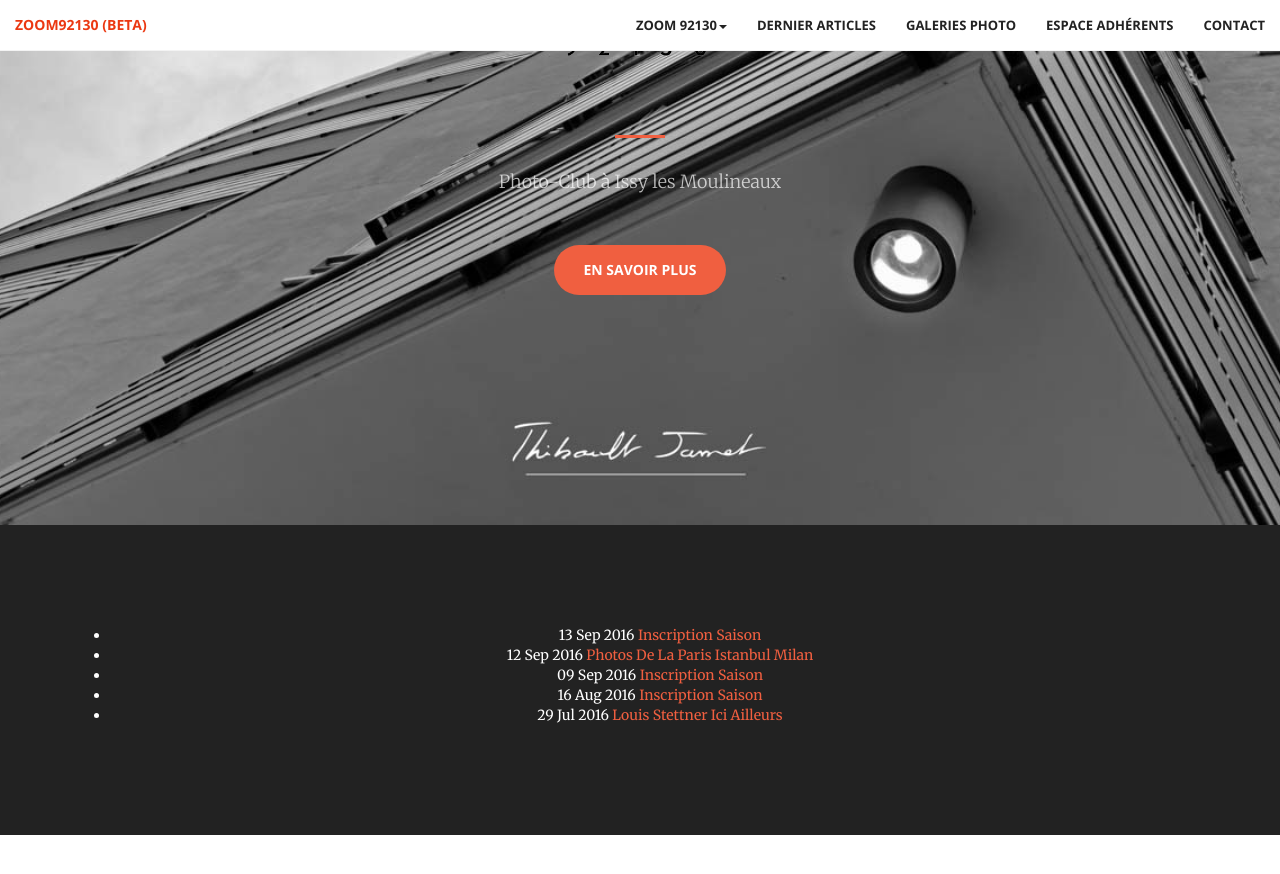
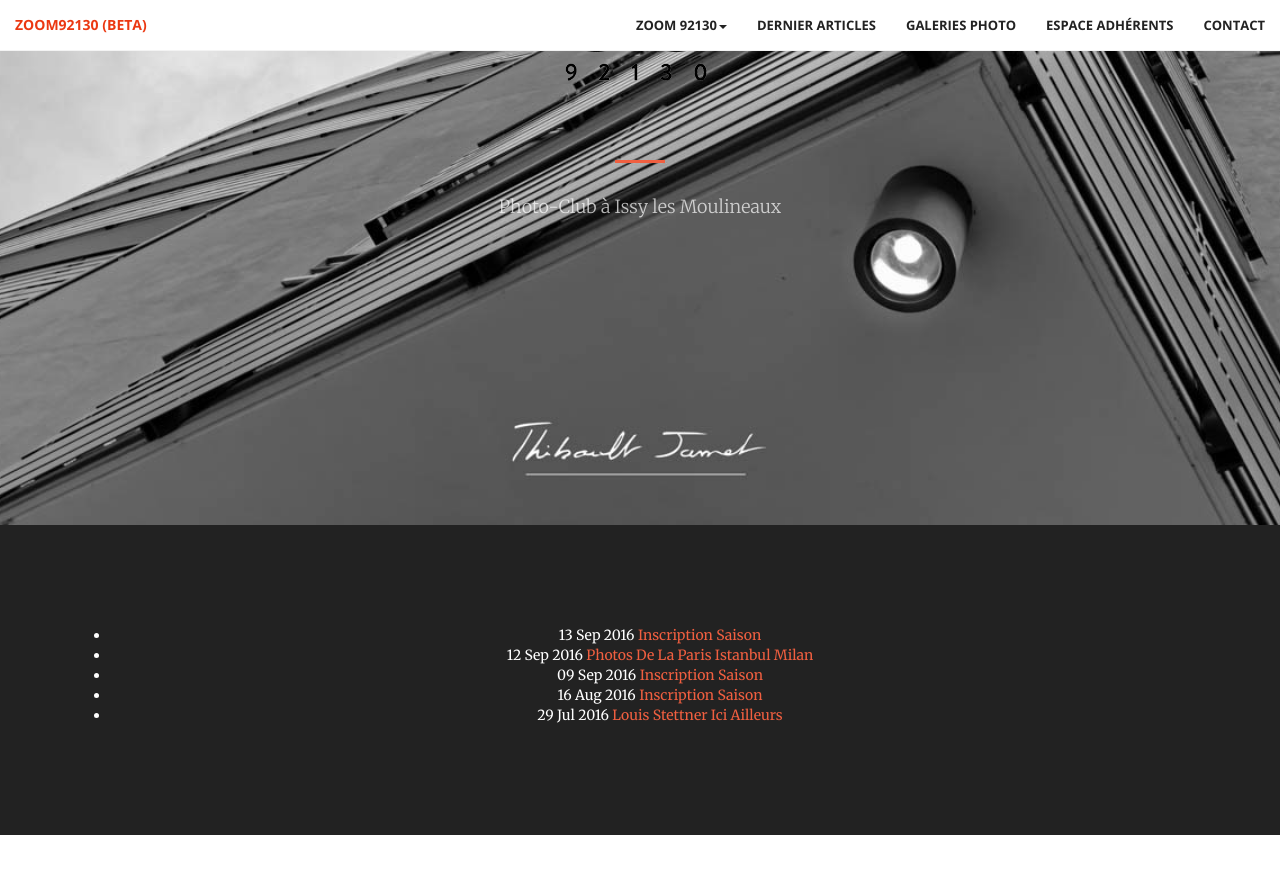
Before and after one commit to zoom92130/zoom92130.github.io, a Jekyll site: the page built from index.html, in a window 1280 px wide and 900 px high, scrolled down 375 px. Shown: the top 874 px of the window. Built offline with Jekyll 4.4.1, drawn with Linux system fonts in a browser that asks for light colours.

Commit message:
improve page and article layout

```diff
--- a/_layouts/page.html
+++ b/_layouts/page.html
@@ -7,8 +7,8 @@
             <h2>{{ page.title }}</h2>
         </section>
     </header>
-	<section class="wrapper style5">
-		<div class="inner alt">
+    <section class="wrapper style5 content">
+        <div class="inner alt container">
             {{ content }}
         </div>
     </section>
--- a/_layouts/post.html
+++ b/_layouts/post.html
@@ -8,7 +8,7 @@
 		</section>
 	</header>
 	<section class="wrapper style5">
-		<div class="inner alt">
+		<div class="inner alt container">
 			{{ content }}
 		</div>
 	</section>
--- a/index.html
+++ b/index.html
@@ -7,7 +7,7 @@
                 <img src="img/logo.png" alt="">
                 <hr>
                 <p>{{ site.legend }}</p>
-                <a href="#about" class="btn btn-primary btn-xl page-scroll">En savoir plus</a>
+                <!--<a href="#about" class="btn btn-primary btn-xl page-scroll">En savoir plus</a>-->
             </div>
         </div>
     </header>
```
Lines whose indentation alone changed are shown as unchanged.
